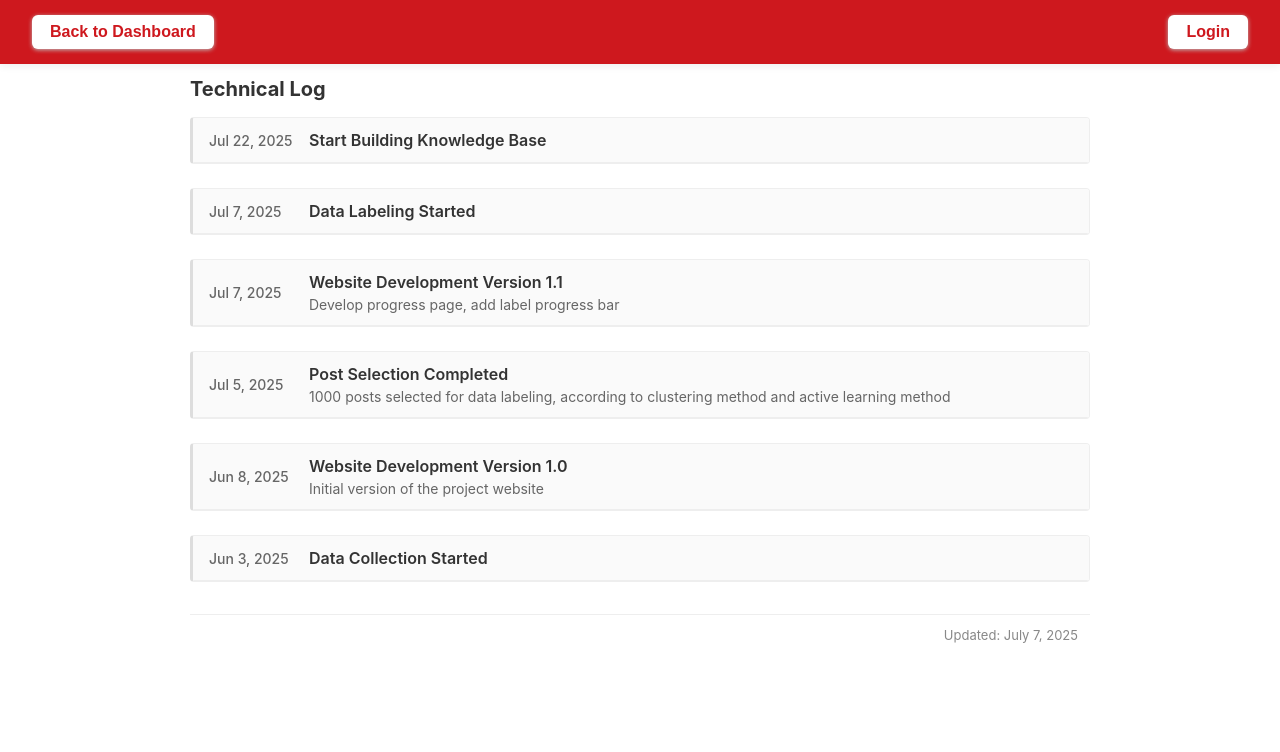
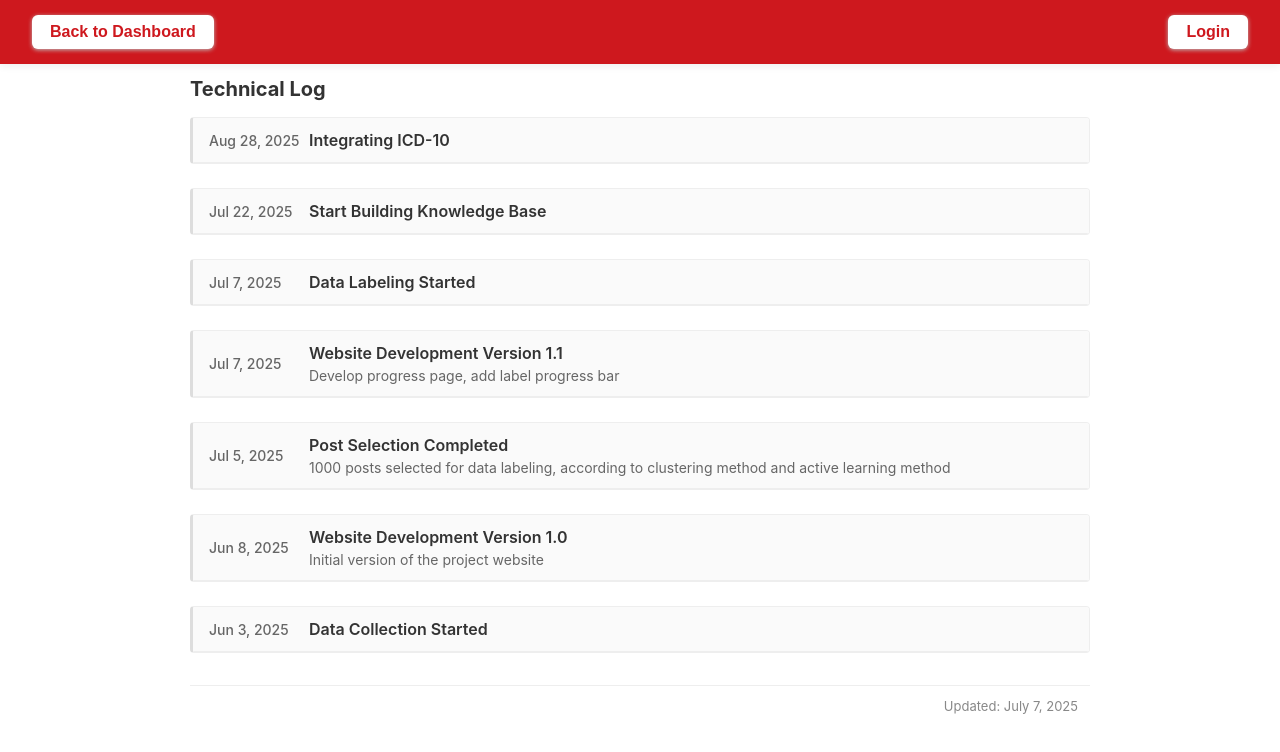
Before and after one commit to ihozh/mental-health-vercel, a Next.js app: page /progress in a window 1280 px wide. Shown: the top 752 px of the page. Built offline with nearby package versions, Linux system fonts and the light colour scheme.

Commit message:
Update progress.js

```diff
--- a/pages/progress.js
+++ b/pages/progress.js
@@ -7,6 +7,10 @@ export default function ProjectProgress() {
 
   // Project logs with dates - only showing completed or ongoing items in reverse chronological order (newest first)
   const projectLogs = [
+    {
+      date: '2025-08-28',
+      title: 'Integrating ICD-10'
+    },
     {
       date: '2025-07-22',
       title: 'Start Building Knowledge Base'
```
